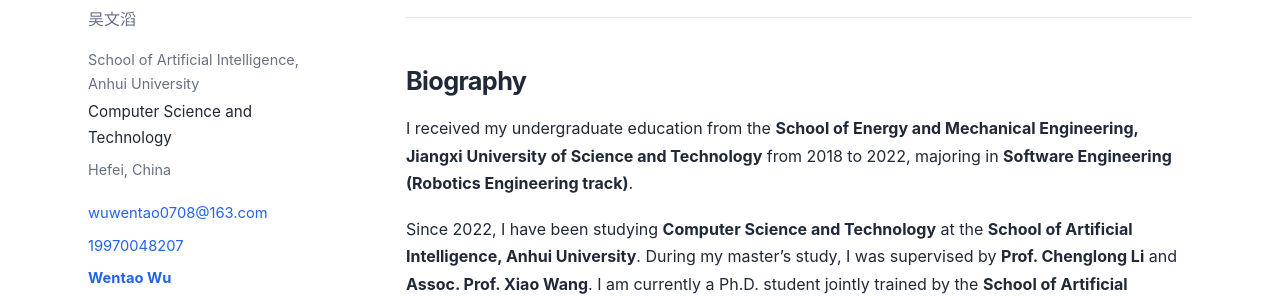
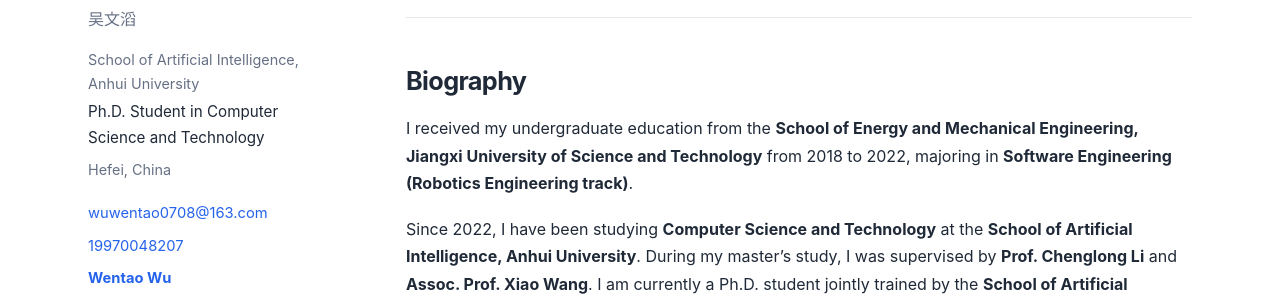
Before and after one commit to Vehicle-AHU/Vehicle-AHU.github.io, a Jekyll site: the page built from index.md, in a window 1280 px wide. Shown: the part 346-642 px from the top of the page. Built offline with Jekyll 4.4.1, drawn with Linux system fonts in a browser that asks for light colours.

```diff
--- a/_config.yml
+++ b/_config.yml
@@ -3,7 +3,7 @@ locale: "en-US"
 title: "Wentao Wu | Academic Homepage"
 title_separator: "·"
 name: "Wentao Wu"
-description: "Academic homepage of Wentao Wu — multimodal foundation model pre-training, multimodal object detection, and AI4Science."
+description: "Academic homepage of Wentao Wu — multimodal foundation model pre-training and multimodal object detection."
 url: "https://vehicle-ahu.github.io"
 baseurl: ""
 repository: "Vehicle-AHU/Vehicle-AHU.github.io"
@@ -13,7 +13,7 @@ author:
   avatar: "/images/profile.png"
   name: "Wentao Wu"
   name_cn: "吴文滔"
-  bio: "Computer Science and Technology"
+  bio: "Ph.D. Student in Computer Science and Technology"
   affiliation: "School of Artificial Intelligence, Anhui University"
   location: "Hefei, China"
   email: "wuwentao0708@163.com"
```
